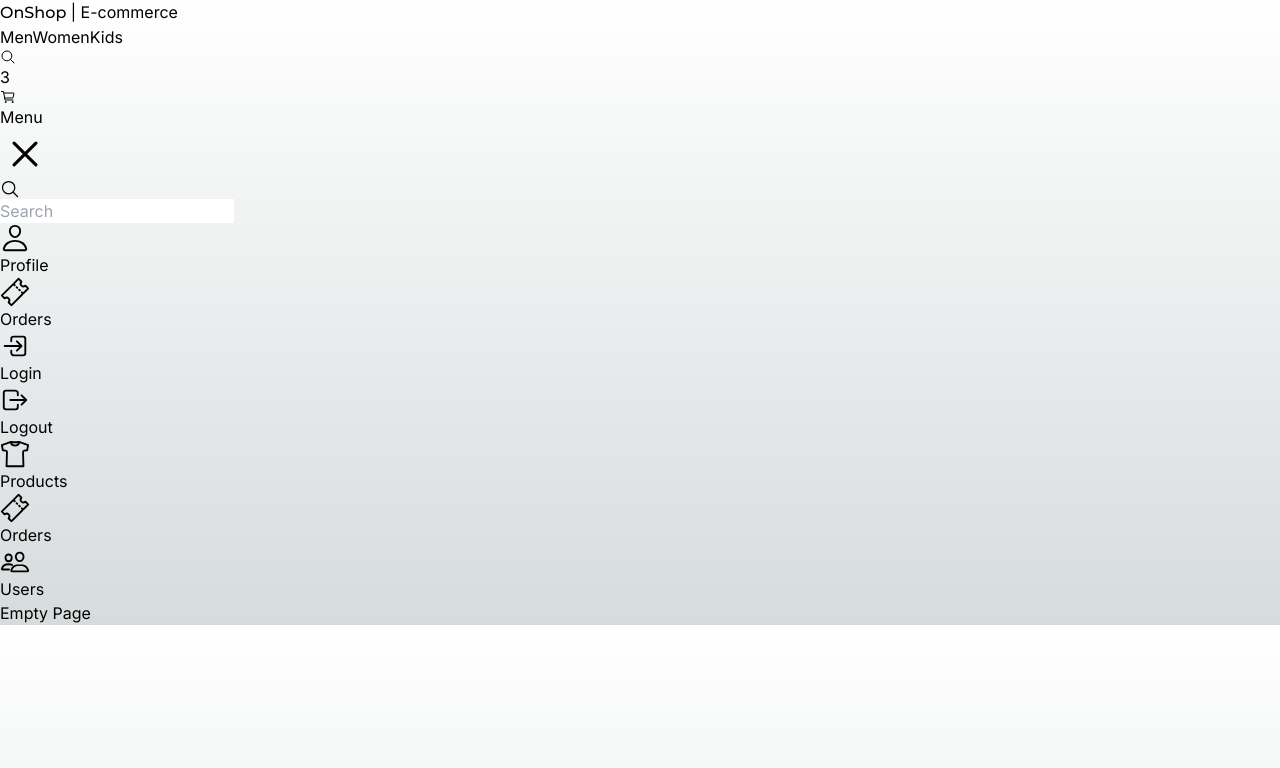
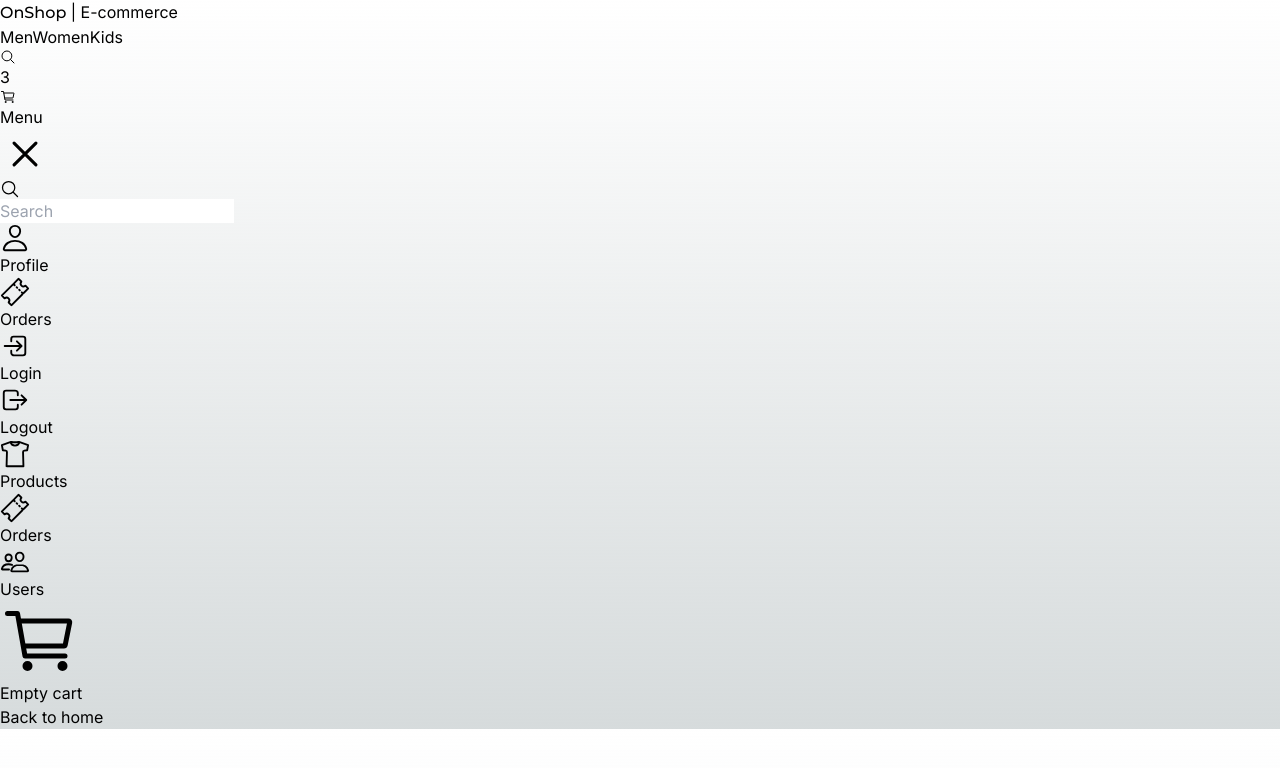
Before and after one commit to Ruli-AlSe/onshop-ecommerce-nextjs, a Next.js app: page /empty in a window 1280 px wide. Shown: the top 768 px of the page. Built offline with nearby package versions, Linux system fonts and the light colour scheme.

Commit message:
Create basic layout of empty cart page

```diff
--- a/src/app/(shop)/empty/page.tsx
+++ b/src/app/(shop)/empty/page.tsx
@@ -1,7 +1,18 @@
+import Link from 'next/link';
+import { IoCartOutline } from 'react-icons/io5';
+
 export default function EmptyPage() {
   return (
-    <div>
-      <h1>Empty Page</h1>
+    <div className="flex justify-center items-center h-[800px]">
+      <IoCartOutline size={80} className="mx-5" />
+
+      <div className="flex flex-col items-center">
+        <h1 className="text-xl font-semibold">Empty cart</h1>
+
+        <Link href="/" className="text-blue-500 mt-2 text-4xl">
+          Back to home
+        </Link>
+      </div>
     </div>
   );
 }
```
